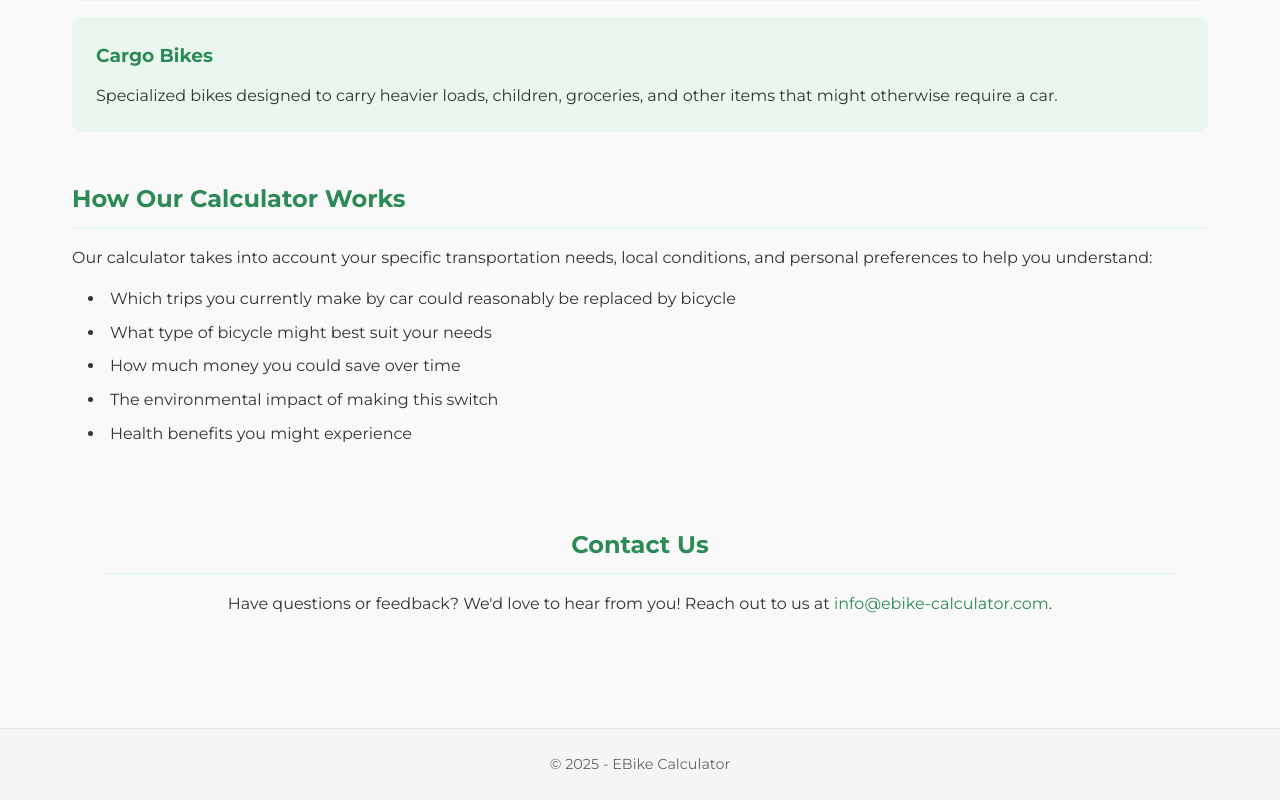
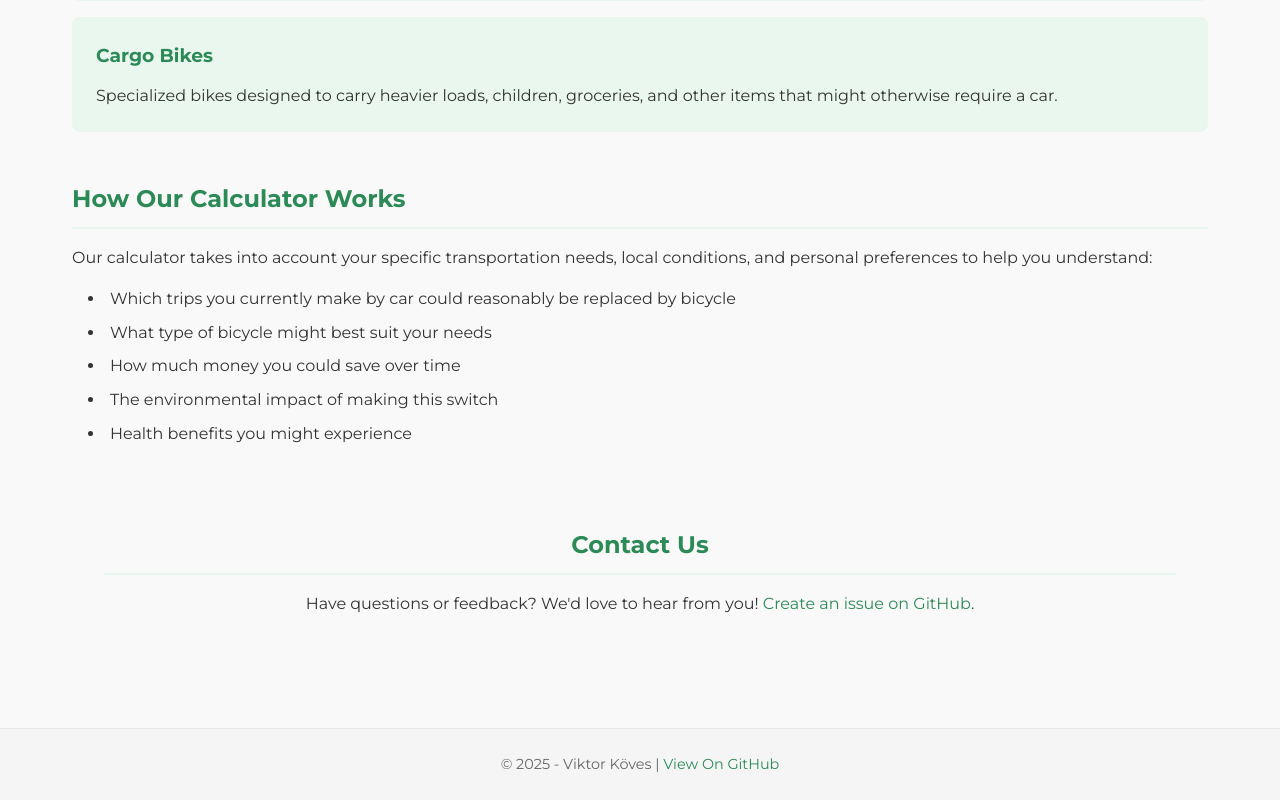
Before and after one commit to vkoves/ebike-calculator, a Vue app: page /about in a window 1280 px wide. Shown: the part 1049-1849 px from the top of the page. Built offline with nearby package versions, Linux system fonts and the light colour scheme.

Commit message:
Add GitHub link to footer

```diff
--- a/src/App.vue
+++ b/src/App.vue
@@ -5,7 +5,7 @@
       <router-view />
     </main>
     <footer>
-      <p>© 2025 - EBike Calculator</p>
+      <p>© 2025 - Viktor Köves | <a href="https://github.com/vkoves/ebike-calculator" target="_blank" rel="noopener noreferrer">View On GitHub</a></p>
     </footer>
   </div>
 </template>
--- a/src/assets/scss/main.scss
+++ b/src/assets/scss/main.scss
@@ -31,6 +31,18 @@ footer {
   font-size: 0.9rem;
   background-color: vars.$bg-footer;
   border-top: 1px solid vars.$border-light;
+
+  a {
+    color: vars.$primary;
+    text-decoration: none;
+    font-weight: 500;
+    transition: color 0.2s;
+
+    &:hover {
+      color: vars.$primary-dark;
+      text-decoration: underline;
+    }
+  }
 }
 
 h1 {
--- a/src/components/AboutPage.vue
+++ b/src/components/AboutPage.vue
@@ -61,7 +61,7 @@
 
     <section class="about-section contact">
       <h2>Contact Us</h2>
-      <p>Have questions or feedback? We'd love to hear from you! Reach out to us at <a href="mailto:info@ebike-calculator.com">info@ebike-calculator.com</a>.</p>
+      <p>Have questions or feedback? We'd love to hear from you! <a href="https://github.com/vkoves/ebike-calculator/issues" target="_blank" rel="noopener noreferrer">Create an issue on GitHub</a>.</p>
     </section>
   </div>
 </template>
```
